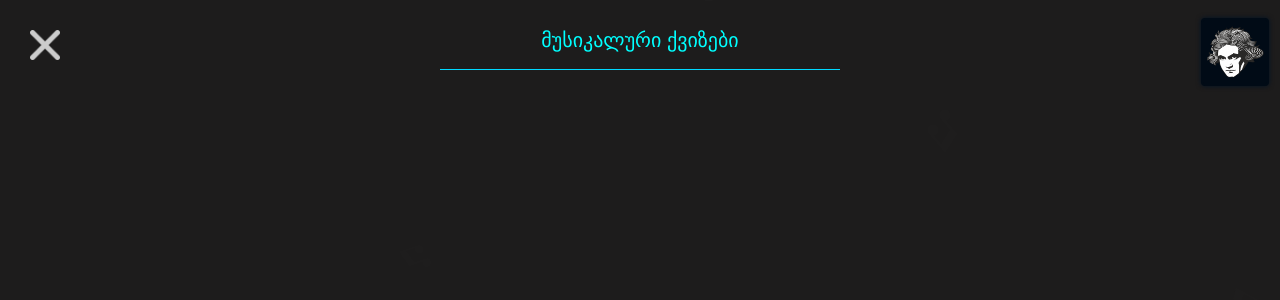
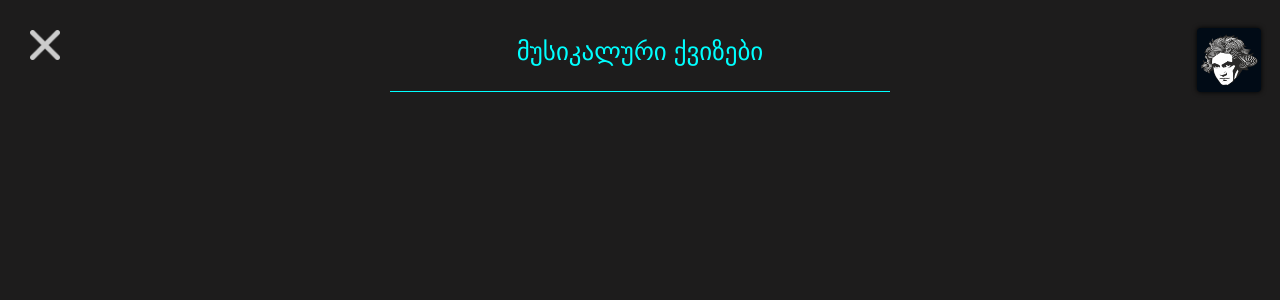
Before and after one commit to TsotneDarjania/music-site, a React (Create React App) app: page / in a window 1280 px wide. Both pictures are taken after a click on the button "მუსიკალური ქვიზები". Shown: the top 300 px of the page. Built offline with nearby package versions, Linux system fonts and the light colour scheme; a web font is replaced by a local one.

Commit message:
update code by framer-motion

```diff
--- a/src/components/homePageButtons/index.jsx
+++ b/src/components/homePageButtons/index.jsx
@@ -3,6 +3,9 @@ import { useImperativeHandle } from 'react';
 import { forwardRef } from 'react';
 import { useState } from 'react'
 import "./style.css"
+
+import {motion} from "framer-motion"
+
 
 const HomePagebuttons =  forwardRef ( (props,ref) => {
 
@@ -17,66 +20,162 @@ const HomePagebuttons =  forwardRef ( (props,ref) => {
     const rightButtonRef = useRef();
     const bottomButtonRef = useRef();
 
-    const [animateTopButton, setAnimateTopButton] = useState("")
-    const [animateLeftButton, setAnimateLeftButton] = useState("")
-    const [animateBottomButton, setAnimateBottomButton] = useState("")
-    const [animateRightButton, setAnimateRightButton] = useState("")
+    const [extraClassTopButton,setextraClassTopButton] = useState("");
+    const [extraClassBottomButton,setextraClassBottomButton] = useState("");
+    const [extraClassLeftButton,setextraClassLeftButton] = useState("");
+    const [extraClassRightButton,setextraClassRIghtButton] = useState("");
+
 
 
 
     useEffect(() => {
-        topButtonRef.current.addEventListener('animationend', (anim) => {
-            if (anim.animationName === "hide-option-btn") {
-                setAnimateTopButton("display-none")
-            }
-        });
-        leftButtonRef.current.addEventListener('animationend', (anim) => {
-            if (anim.animationName === "hide-option-btn") {
-                setAnimateLeftButton("display-none")
-            }
-        });
-        rightButtonRef.current.addEventListener('animationend', (anim) => {
-            if (anim.animationName === "hide-option-btn") {
-                setAnimateRightButton("display-none")
-            }
-        });
-        bottomButtonRef.current.addEventListener('animationend', (anim) => {
-            if (anim.animationName === "hide-option-btn") {
-                setAnimateBottomButton("display-none")
-            }
-        });
+
     },[])
 
 
     const selectOption = (option) => {
-        setAnimateTopButton("animate-top-button")
-        setAnimateLeftButton("hide-option-btn")
-        setTimeout(() => {
-            setAnimateBottomButton("hide-option-btn")
-        },400);
-        setTimeout(() => {
-            setAnimateRightButton("hide-option-btn")
-            props.webIconClass("web-icon-to-right-anim")
-            props.newPageMode("quiz");
-        },800);
+       props.changeMode(option)
     }
 
     function backToHome(){
-        topButtonRef.current.style.animationDirection = "alternate-reverse";
-        topButtonRef.current.style.animationName = "top-button-anim-reverse";
 
-        setAnimateRightButton(" ")
-        setAnimateLeftButton(" ")
-        setAnimateBottomButton(" ")
+        const animations = [topButtonAnimation,leftButtonAnimation,rightButtonAnimation,bottomButtonAnimation]
+        const setAnimations = [setTopButtonAnimation,setLeftButtonAnimation,setRightButtonAnimation,setBottomButtonAnimation]
+
+        for (let i = 0; i < 4; i++) {
+
+            if(animations[i] === "disabled" || "hide"){ setAnimations[i]("init") }
+            else { setAnimations[i]("reverseStretching") }
+
+        }
     }
+
+    const topButtonAnimations = {
+        init: {display:"block", opacity: 0.4},
+        stretching: {display:"block",width:500, opacity:1},
+        expand: {display:"block",width:500, opacity:1,height:80,fontSize:"25px",color:"aqua",borderBottom:"1px solid aqua"},
+        toTop: {display:"block",width:500, opacity:1,height:80,fontSize:"25px",color:"aqua",background:"none",borderBottom:"1px solid aqua",top:"-87vh"},
+
+        reverseStretching: {display:"block",width:300, opacity:1,height:80,fontSize:"20px",color:"aqua",background:"none",borderBottom:"1px solid aqua",top:"-87vh"},
+        reverseExpand: {display:"block",width:300, opacity:1,height:60,top:"-87vh"},
+        reverseToTop:{display:"block", opacity:0.4}
+    }
+    const [topButtonAnimation,setTopButtonAnimation] = useState("init");
+
+    const leftButtonAnimations = {
+        init: {display:"block", opacity: 0.4},
+        hide: {display:"block",opacity: 0},
+        disable:{display:"none"}
+    }
+    const [leftButtonAnimation,setLeftButtonAnimation] = useState("init");
+
+    const bottomButtonAnimations = {
+        init: {display:"block", opacity: 0.4},
+        hide: {display:"block",opacity: 0},
+        disable:{display:"none"}
+    }
+    const [bottomButtonAnimation,setBottomButtonAnimation] = useState("init");
+
+    const rightButtonAnimations = {
+        init: {display:"block", opacity: 0.4},
+        hide: {display:"block",opacity: 0},
+        disable:{display:"none"}
+    }
+    const [rightButtonAnimation,setRightButtonAnimation] = useState("init");
 
   return (
     <div>
-        {/* onAnimationEnd={} */}
-        <button  ref={topButtonRef} onClick={ () => {selectOption("quiz")}} style={{animationDelay : "1s"}} className={'select-option-btn center select-option-btn-top ' + animateTopButton}> მუსიკალური ქვიზები </button>
-        <button ref={leftButtonRef} onClick={ () => {selectOption("social")}} style={{animationDelay : "1.5s"}} className={'select-option-btn center select-option-btn-left ' + animateLeftButton}> სოციალური ქსელი </button>
-        <button ref={rightButtonRef} onClick={ () => {selectOption("about")}} style={{animationDelay : "2s"}} className={'select-option-btn center select-option-btn-right ' + animateRightButton}> ჩემს შესახებ </button>
-        <button ref={bottomButtonRef} onClick={ () => {selectOption("blogs")}} style={{animationDelay : "2.5s"}} className={'select-option-btn center select-option-btn-bottom ' + animateBottomButton}> ბლოგები </button>
+        <motion.button
+        type='button'
+            animate = {topButtonAnimation}
+            variants = {topButtonAnimations}
+            ref={topButtonRef}
+            transition={ { delay: topButtonAnimation === "init" ? 1:0, ease:"anticipate", duration: 0.6 } }
+            onClick={ () => {
+                setextraClassTopButton("select-option-none-transition")
+
+                setTopButtonAnimation("expand")
+                setLeftButtonAnimation("hide")
+                setRightButtonAnimation("hide")
+                setBottomButtonAnimation("hide")
+
+                selectOption("quiz")
+
+            }}
+            onAnimationComplete={ (anim) => {
+                if(anim === "stretching"){
+                    setTopButtonAnimation("expand")
+                }
+                if(anim === "expand"){
+                    setTopButtonAnimation("toTop")
+                }
+
+                if(anim === "reverseStretching"){
+                    setTopButtonAnimation("reverseExpand")
+                }
+                if(anim === "reverseExpand"){
+                    setTopButtonAnimation("reverseToTop")
+                }
+            }}
+            className={'select-option-btn center select-option-btn-top '+extraClassTopButton}>
+            მუსიკალური ქვიზები
+        </motion.button>
+
+        <motion.button
+        type='button'
+            animate = {leftButtonAnimation}
+            variants = {leftButtonAnimations}
+            ref={leftButtonRef}
+            transition={ { delay: leftButtonAnimation === "init" ? 1.5:0, type: 'spring',duration: leftButtonAnimation === "hide" ? 0.2:2 } }
+            onClick={ () => {
+
+            }}
+            onAnimationComplete={ (anim) => {
+                if(anim === "hide"){
+                    setLeftButtonAnimation("disabled")
+                }
+            }}
+            className={'select-option-btn center select-option-btn-left '+extraClassLeftButton}>
+            სოციალური ქსელი
+        </motion.button>
+
+        <motion.button
+        type='button'
+            animate = {bottomButtonAnimation}
+            variants = {bottomButtonAnimations}
+            ref={bottomButtonRef}
+            transition={ { delay: bottomButtonAnimation === "init" ? 2:0, type: 'spring',duration: bottomButtonAnimation === "hide" ? 0.2:2 } }
+            onClick={ () => {
+
+            }}
+            onAnimationComplete={ (anim) => {
+                if(anim === "hide"){
+                    setBottomButtonAnimation("disabled")
+                }
+            }}
+            className={'select-option-btn center select-option-btn-bottom '+extraClassBottomButton}>
+            ბლოგები
+        </motion.button>
+
+        <motion.button
+        type='button'
+            animate = {rightButtonAnimation}
+            variants = {rightButtonAnimations}
+            ref={rightButtonRef}
+            transition={ {delay: rightButtonAnimation === "init" ? 2.5:0, type: 'spring',duration: rightButtonAnimation === "hide" ? 0.2:2 } }
+            onClick={ () => {
+
+            }}
+            onAnimationComplete={ (anim) => {
+                if(anim === "hide"){
+                    setRightButtonAnimation("disabled")
+                }
+            }}
+            className={'select-option-btn center select-option-btn-right '+extraClassRightButton}>
+            ჩემს შესახებ
+        </motion.button>
+
+
     </div>
   )
 })
--- a/src/components/homePageButtons/style.css
+++ b/src/components/homePageButtons/style.css
@@ -10,82 +10,15 @@
     border: none;
     opacity: 0;
     cursor: pointer;
-    transition: 0.6s !important;
-
-    animation-name: select-option-btn-show-anim;
-    animation-duration: 2s;
-    animation-fill-mode: forwards;
+    display: none;
+    transition: 0.4s;
 }
 .select-option-btn:hover{
-    transition: 0.3s;
     opacity: 1 !important;
 }
 
-.animate-top-button{
-    animation-name: top-button-anim;
-    animation-duration: 2s;
-    animation-fill-mode: forwards;
-    opacity: 1 !important;
-
-    animation-delay: 0s !important;
-}
-
-@keyframes top-button-anim-reverse {
-    0%{
-        top: -25vh;
-    }
-    10%{
-        top: -25vh;
-        color: aqua;
-        width: 400px;
-        border-bottom: 1px solid rgb(0, 217, 255);
-    }
-    60%{
-        top: -25vh;
-        color: aqua;
-        width: 400px;
-        background: none;
-        border-bottom: 1px solid rgb(0, 217, 255);
-    }
-    100%{
-        top: -90vh;
-        background: none;
-        color: aqua;
-        border-bottom: 1px solid rgb(0, 217, 255);
-        top: -300px !important;
-        width: 400px;
-
-    }
-
-}
-
-@keyframes top-button-anim {
-    0%{
-        top: -25vh;
-    }
-    10%{
-        top: -25vh;
-        color: aqua;
-        width: 400px;
-        border-bottom: 1px solid rgb(0, 217, 255);
-    }
-    60%{
-        top: -25vh;
-        color: aqua;
-        width: 400px;
-        background: none;
-        border-bottom: 1px solid rgb(0, 217, 255);
-    }
-    100%{
-        top: -90vh;
-        background: none;
-        color: aqua;
-        border-bottom: 1px solid rgb(0, 217, 255);
-        top: -300px !important;
-        width: 400px;
-
-    }
-
+.select-option-none-transition{
+    transition: 0s !important;
 }
 
 .select-option-btn-top{
@@ -116,33 +49,3 @@
     left: 0;
     right: 0;
 }
-
-.display-none{
-    display: none !important;
-}
-
-.hide-option-btn{
-    animation-name: hide-option-btn;
-    animation-duration: 0.5s;
-    animation-fill-mode: forwards;
-    animation-delay: 0s !important;
-    opacity: 0.4;
-}
-@keyframes hide-option-btn {
-    from{
-        opacity: 0.4;
-    }
-    to{
-        opacity: 0;
-    }
-
-}
-
-@keyframes select-option-btn-show-anim {
-    from{
-        opacity: 0;
-    }
-    to{
-        opacity: 0.4;
-    }
-}
--- a/src/components/pages/homePage/index.jsx
+++ b/src/components/pages/homePage/index.jsx
@@ -7,47 +7,104 @@ import Backgroundeffect from '../../backgroundEffect'
 import HomePagebuttons from '../../homePageButtons'
 import { useState } from 'react'
 import { useRef } from 'react'
+import { motion} from "framer-motion"
+
 
 const HomePage = () => {
 
-  const webIconReferenc = useRef();
   const childRef = useRef();
 
   const[mainPageMode, setMainPageMode] = useState("intro")
-  const[newPageMode, setNewPageMode] = useState("")
 
-  const [webIconClass,setWebIconClass] = useState("")
   const [backgroundEffectClass,setbackgroundEffectClass] = useState("")
 
+  const webIconAnimations = {
+    init : {opacity:1, scale:1},
+    toRight : {opacity:1, scale:1,backgroundColor:"rgb(1, 11, 22)",
+    border:"2px", right:"-90vw"},
+    toTop : {opacity:1, scale:1,backgroundColor:"rgb(1, 11, 22)",
+    border:"2px", right:"-92vw",top:"-85vh"},
+
+    reverseToTop:{opacity:1, scale:1,backgroundColor:"rgb(1, 11, 22)",
+    border:"2px", right:"-90vw"},
+    reverseToRight:{opacity:1, scale:1}
+  }
+  const [webIconAnimation,setWebIconAnimation] = useState("init");
+
+  const closeButtonAnimations = {
+    init : {opacity:1},
+    hide : {opacity:0,display:"none"}
+  }
+
+  const [closeButtonAnimation,setCloseButtonAnimation] = useState("hide");
+
+
   useEffect(() => {
-    webIconReferenc.current.addEventListener('animationend', (anim) => {
-      anim.animationName === "web-icon-to-right-anim" && ChangeMode(newPageMode)
-    });
+
   })
 
   function backToIntro(){
-    setNewPageMode("intro")
-    document.querySelector(".close-button").style.display = "none"
+    setMainPageMode("intro")
+
+    setWebIconAnimation("reverseToTop")
 
     childRef.current.backToHome();
-
-    webIconReferenc.current.style.animationDirection = "alternate-reverse";
-    webIconReferenc.current.style.animationName = "web-icon-to-right-anim-reverse";
   }
 
-  function ChangeMode(mode){
+  const changeMode = (mode) => {
     setMainPageMode(mode);
+
+    setWebIconAnimation("toRight")
     setbackgroundEffectClass("hide-anim")
+
   }
 
   return (
     <div className='home-page'>
         {
-          mainPageMode !== "intro" && <img onClick={backToIntro} className='close-button' src={closeButton} alt="close-button"   />
+          mainPageMode !== "intro" &&
+          <motion.img
+            animate = {closeButtonAnimation}
+            variants = {closeButtonAnimations}
+            transition={ {duration:0.8 } }
+            onClick={backToIntro}
+            className='close-button'
+            src={closeButton}
+            alt="close-button"
+          />
         }
         <div className={backgroundEffectClass}> <Backgroundeffect /> </div>
-        <img ref={webIconReferenc} onClick={ () => {window.open("https://www.youtube.com/watch?v=rOjHhS5MtvA")}} className={'web-icon center ' + webIconClass} src={icon} alt="web-icon" />
-        <HomePagebuttons ref={childRef} newPageMode={setNewPageMode} webIconClass = {setWebIconClass} />
+        <motion.img
+          animate = {webIconAnimation}
+          variants = {webIconAnimations}
+          transition={ {delay: webIconAnimation === "init" ? 0.5 : 0.3, duration: 0.2 } }
+          onAnimationComplete={ (anim)=> {
+            if(anim === "toRight"){
+              setWebIconAnimation("toTop")
+            }
+            if(anim === "reverseToRight"){
+              setTimeout(() => {
+                setbackgroundEffectClass("show-anim")
+              }, 500);
+            }
+            if(anim === "reverseToTop"){
+              setWebIconAnimation("reverseToRight")
+            }
+
+
+            if(anim === "toTop"){
+              setCloseButtonAnimation("init")
+            }
+          }}
+          onClick={ () => {window.open("https://www.youtube.com/watch?v=rOjHhS5MtvA")}}
+          className={'web-icon center '} src={icon} alt="web-icon"
+         />
+        <HomePagebuttons
+          ref={childRef}
+          changeMode = {(mode) => {
+              changeMode(mode);
+          }}
+        />
     </div>
   )
 }
--- a/src/components/pages/homePage/style.css
+++ b/src/components/pages/homePage/style.css
@@ -15,22 +15,10 @@
     z-index: 20;
     cursor: pointer;
     opacity: 0;
-    animation-name: close-button-show-anim;
-    animation-fill-mode: forwards;
-    animation-duration: 0.7s;
-
 }
 .close-button:hover{
     transition: 0.2s;
     transform: scale(1.4);
-}
-
-@keyframes close-button-show-anim {
-    to{
-        opacity: 1;
-
-    }
-
 }
 
 .center{
@@ -60,6 +48,21 @@
     }
 
 }
+.show-anim{
+    animation-name: show-anim;
+    animation-duration: 6s;
+    animation-fill-mode: forwards;
+    opacity: 0;
+}
+@keyframes show-anim {
+    from{
+        opacity: 0;
+    }
+    to{
+        opacity: 1;
+    }
+
+}
 
 .web-icon{
     position: absolute;
@@ -70,88 +73,5 @@
     transform: scale(0);
     opacity: 0;
 
-    animation-name: web-icon;
-    animation-duration: 0.6s;
-    animation-fill-mode: forwards;
-
     cursor: pointer;
 }
-
-.web-icon-to-right-anim{
-    animation-name: web-icon-to-right-anim;
-    animation-duration: 1.2s;
-    animation-fill-mode: forwards;
-    transform: scale(1);
-    opacity: 1;
-}
-@keyframes web-icon-to-right-anim {
-    0%{
-        width: 5vw;
-        top: -0vh;
-    }
-    40%{
-        width: 5vw;
-        right: 0vw;
-        top: -0vh;
-        background-color: rgb(1, 11, 22);;
-        border: 2px solid rgb(1, 11, 22);
-        box-shadow: 0 0px 5px rgb(0, 18, 36);
-    }
-    60%{
-        width: 5vw;
-        right: -90vw;
-        top: -0vh;
-        background-color: rgb(1, 11, 22);;
-        border: 2px solid rgb(1, 11, 22);
-        box-shadow: 0 0px 5px rgb(0, 18, 36);
-    }
-    100%{
-        width: 5vw;
-        right: -93vw;
-        top: -87vh;
-        background-color: rgb(1, 11, 22);;
-        border: 2px solid rgb(1, 11, 22);
-        box-shadow: 0 0px 5px rgb(0, 18, 36);
-    }
-}
-
-@keyframes web-icon-to-right-anim-reverse {
-    0%{
-        width: 5vw;
-        top: -0vh;
-    }
-    40%{
-        width: 5vw;
-        right: 0vw;
-        top: -0vh;
-        background-color: rgb(1, 11, 22);;
-        border: 2px solid rgb(1, 11, 22);
-        box-shadow: 0 0px 5px rgb(0, 18, 36);
-    }
-    60%{
-        width: 5vw;
-        right: -90vw;
-        top: -0vh;
-        background-color: rgb(1, 11, 22);;
-        border: 2px solid rgb(1, 11, 22);
-        box-shadow: 0 0px 5px rgb(0, 18, 36);
-    }
-    100%{
-        width: 5vw;
-        right: -93vw;
-        top: -87vh;
-        background-color: rgb(1, 11, 22);;
-        border: 2px solid rgb(1, 11, 22);
-        box-shadow: 0 0px 5px rgb(0, 18, 36);
-    }
-}
-
-@keyframes web-icon {
-    from{
-
-    }
-    to{
-        opacity: 1;
-        transform: scale(1);
-    }
-}
```
